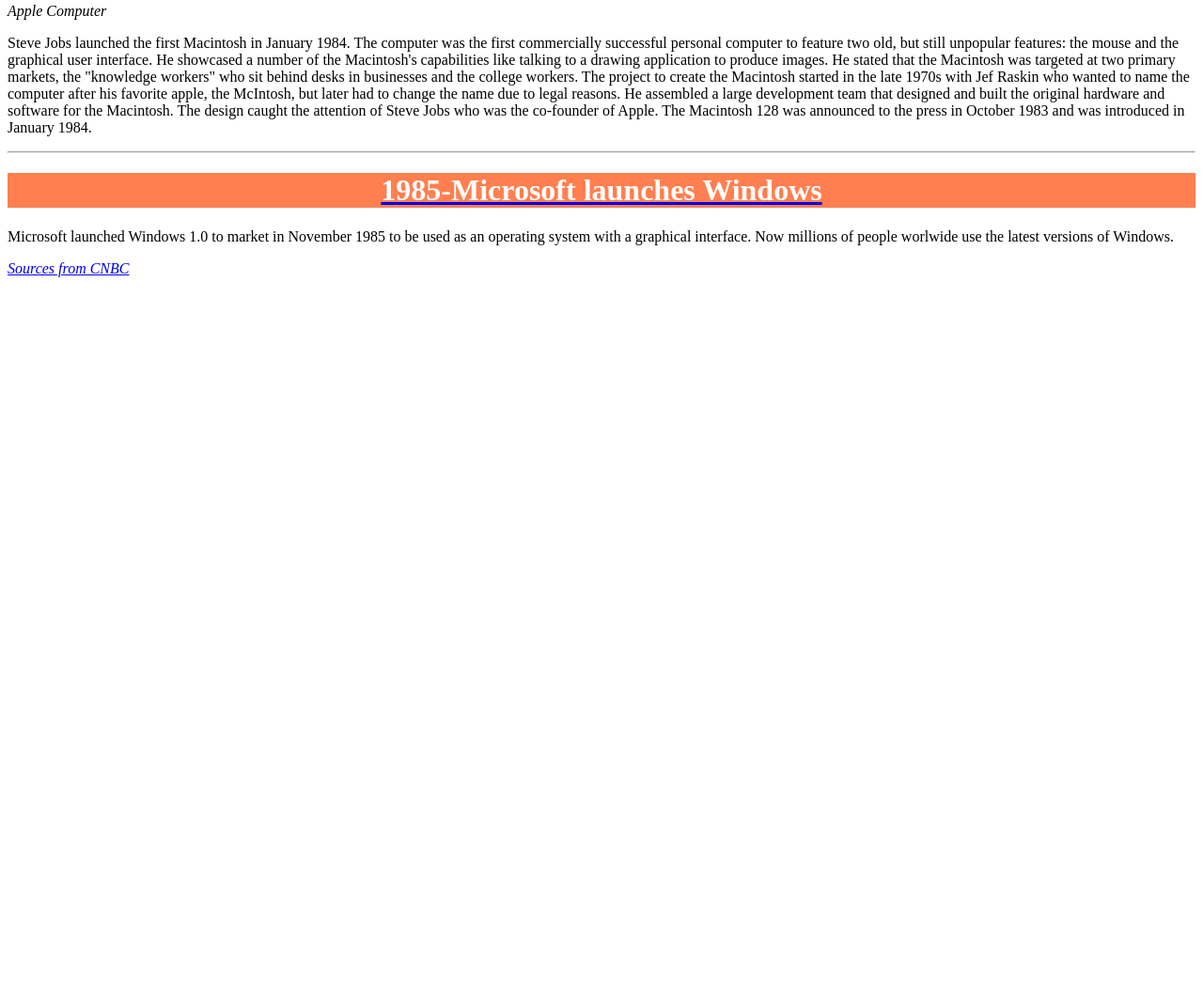
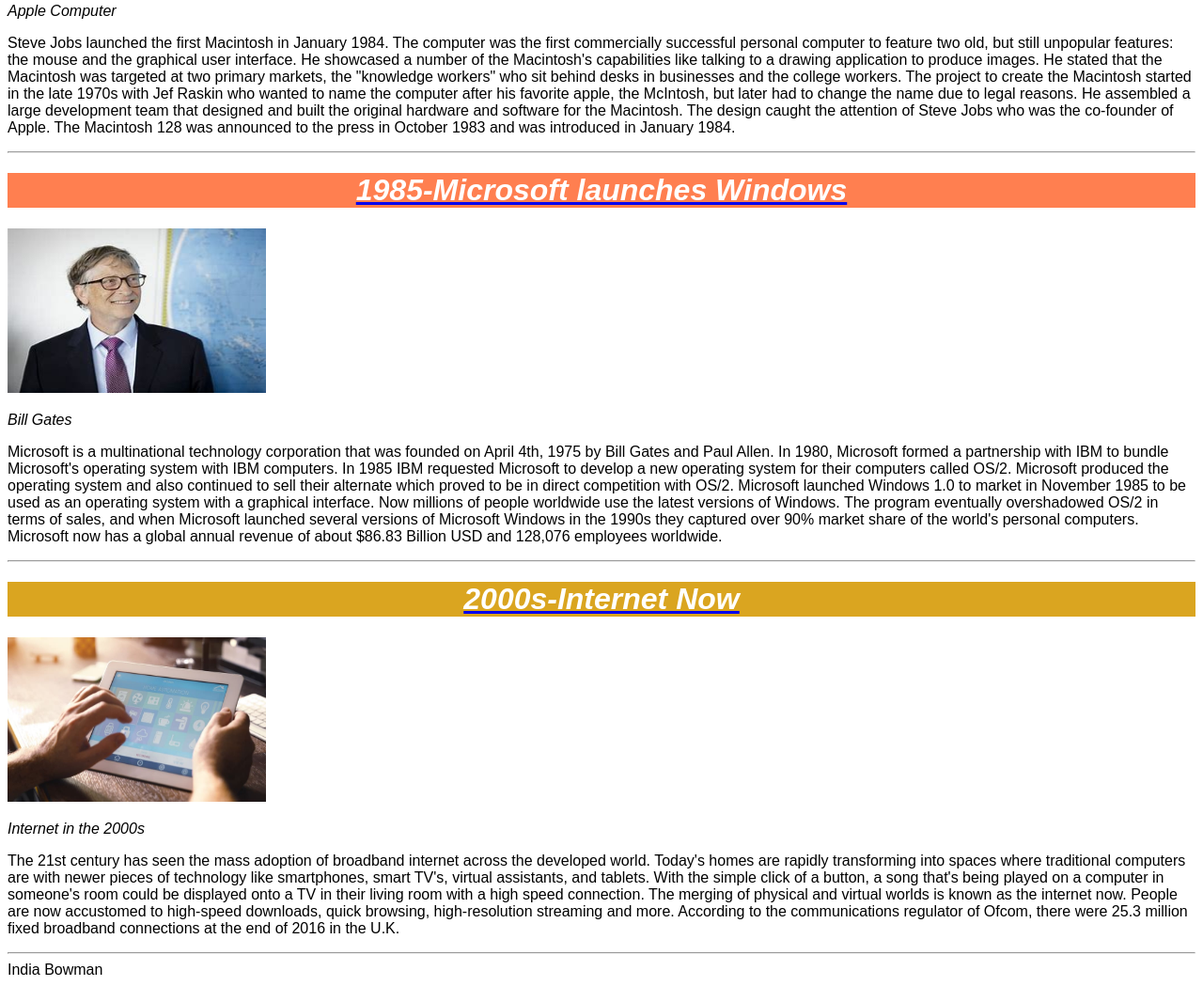
Before and after one commit to indiabowman/MilestonesWebsite, a plain HTML site: page index.html in a window 1280 px wide. Shown: the part 1311-2360 px from the top of the page at 94% size. Before the commit the page ends 1622 px from the top, so only its background shows below. Drawn offline with Linux system fonts and the light colour scheme.

Commit message:
Milestones Website

```diff
--- a/index.html
+++ b/index.html
@@ -3,12 +3,15 @@
 <head>
 <link href="styles.css" rel="stylesheet">
 <title>Development of Computers</title>
+<meta name="author" content="IndiaBowman">
+<meta name="keywords" content="computer history,IBM"
 </head>
 <body>
   <header>
     <h1><strong>The Development of Computers</strong></h1>
     </header>
     <hr>
+    <div id="Program">
 <a href="https://wiki.kidzsearch.com/wiki/ENIAC"><h1 class="ENIAC"><em>1946-ENIAC</em></h1></a>
 <img src="ENIAC.jpg" alt="ENIAC"width="275" height="175"><p><i>ENIAC</i></p>
 <p>ENIAC was developed by John Presper Eckert and John W.Mauchly, ENIAC stands
@@ -23,7 +26,9 @@
        or weeks. The programming had to be done by pulling wires from one place to another
         was easy for small programs, but a challenge for larger programs. ENIAC was shut down
         on October 2, 1955 with about 10 panels existing.</p>
+      </div>
 <hr>
+<div id="Computer">
   <a href="https://en.wikipedia.org/wiki/History_of_IBM"><h1 class="IBM"><em>1981-IBM's personal computer</em></h1></a>
   <img src="IBM computer.jpg" alt="IBM computer"width="275" height="175"><p><i>IBM Computer</i></p>
   <p>IBM launched its personal computer in August 1981. The company was first named
@@ -40,7 +45,9 @@
        to $8 billion in 1993 with the mainframe failing to adjust quick enough to the
        "personal computer revolution". After a series of reorganizations, IBM remains one of
        the world's largest computer companies and systems integrators.</p>
+     </div>
     <hr>
+    <div id="Jobs">
       <a href="https://history-computer.com/ModernComputer/Personal/Macintosh.html"><h1 class="apple"><em>1984-Apple's Macintosh</em></h1></a>
       <img src="Apple.jpg" alt="Apple Computer" width="275" height="175"><p><i>Apple Computer</i></p>
       <p>Steve Jobs launched the first Macintosh in January 1984. The computer was
@@ -56,11 +63,39 @@
           hardware and software for the Macintosh. The design caught the attention of
           Steve Jobs who was the co-founder of Apple. The Macintosh 128 was announced
           to the press in October 1983 and was introduced in January 1984. </p>
+        </div>
         <hr>
-        <a href="https://www.cnbc.com/2018/03/27/eight-milestones-in-the-development-of-computers-and-home-technology.html"><h1 class="Windows"<em>1985-Microsoft launches Windows</em></h1></a>
-<p>Microsoft launched Windows 1.0 to market in November 1985 to be used as an
-  operating system with a graphical interface. Now millions of people worlwide use
-  the latest versions of Windows.</p>
-<footer>
-  <a href="https://www.cnbc.com/2018/03/27/eight-milestones-in-the-development-of-computers-and-home-technology.html"<p><em>Sources from CNBC<em></p>
+        <div id="Microsoft">
+        <a href="https://en.wikipedia.org/wiki/History_of_Microsoft"><h1 class="Windows"><em>1985-Microsoft launches Windows</em></h1></a>
+<img src="bill gates.jpg" alt="Bill Gates" width="275" height="175"><p><i>Bill Gates</i></p>
+<p>Microsoft is a multinational technology corporation that was founded on April
+  4th, 1975 by Bill Gates and Paul Allen. In 1980, Microsoft formed a partnership
+   with IBM to bundle Microsoft's operating system with IBM computers. In 1985 IBM
+   requested Microsoft to develop a new operating system for their computers called
+   OS/2. Microsoft produced the operating system and also continued to sell their
+   alternate which proved to be in direct competition with OS/2. Microsoft launched
+   Windows 1.0 to market in November 1985 to be used as an operating system with a
+    graphical interface. Now millions of people worldwide use the latest versions of
+    Windows. The program eventually overshadowed OS/2 in terms of sales, and when
+    Microsoft launched several versions of Microsoft Windows in the 1990s they captured
+    over 90% market share of the world's personal computers. Microsoft now has a global
+    annual revenue of about $86.83 Billion USD and 128,076 employees worldwide.</p>
+    <hr>
+    <div id="Now">
+    <a href="https://www.cnbc.com/2018/03/27/eight-milestones-in-the-development-of-computers-and-home-technology.html"><h1 class="Today"><em>2000s-Internet Now</em></h1></a>
+      <img src="internet.jpg" alt="Internet Now" width="275" height="175"><p><i>Internet in the 2000s</i></p>
+      <p>The 21st century has seen the mass adoption of broadband internet across
+         the developed world. Today's homes are rapidly transforming into spaces
+         where traditional computers are with newer pieces of technology like smartphones,
+          smart TV's, virtual assistants, and tablets. With the simple click of a button,
+           a song that's being played on a computer in someone's room could be displayed
+           onto a TV in their living room with a high speed connection. The merging of
+           physical and virtual worlds is known as the internet now. People are now
+           accustomed to high-speed downloads, quick browsing, high-resolution streaming
+           and more. According to the communications regulator of Ofcom, there were
+           25.3 million fixed broadband connections at the end of 2016 in the U.K. </p>
+         <hr>
+         <footer>
+           India Bowman
+         </footer>
 </html>
--- a/styles.css
+++ b/styles.css
@@ -23,3 +23,25 @@
   color: white;
   text-align: center;
 }
+.Today{
+  background-color: #DAA520;
+  color: white;
+  text-align: center;
+}
+#Now{
+  font-family: font-family: Arial,Helvetica,sans-serif;
+
+}
+#Computer{
+  font-family:Arial, Helvetica, sans-serif;
+}
+#Jobs{
+  font-family: Arial, Helvetica, sans-serif;
+}
+#Microsoft{
+  font-family: Arial, Helvetica, sans-serif;
+}
+#Program{
+  font-family: Arial, Helvetica, sans-serif;
+
+}
```
Also changed, not shown: bill gates.jpg (added), internet.jpg (added).
